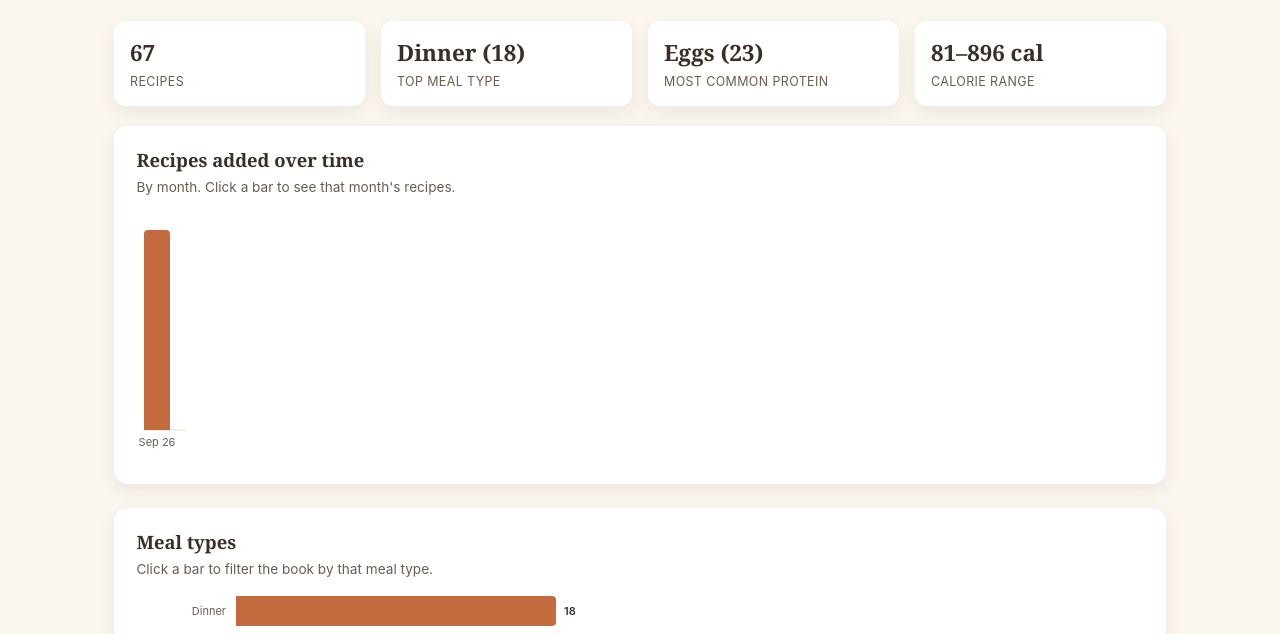
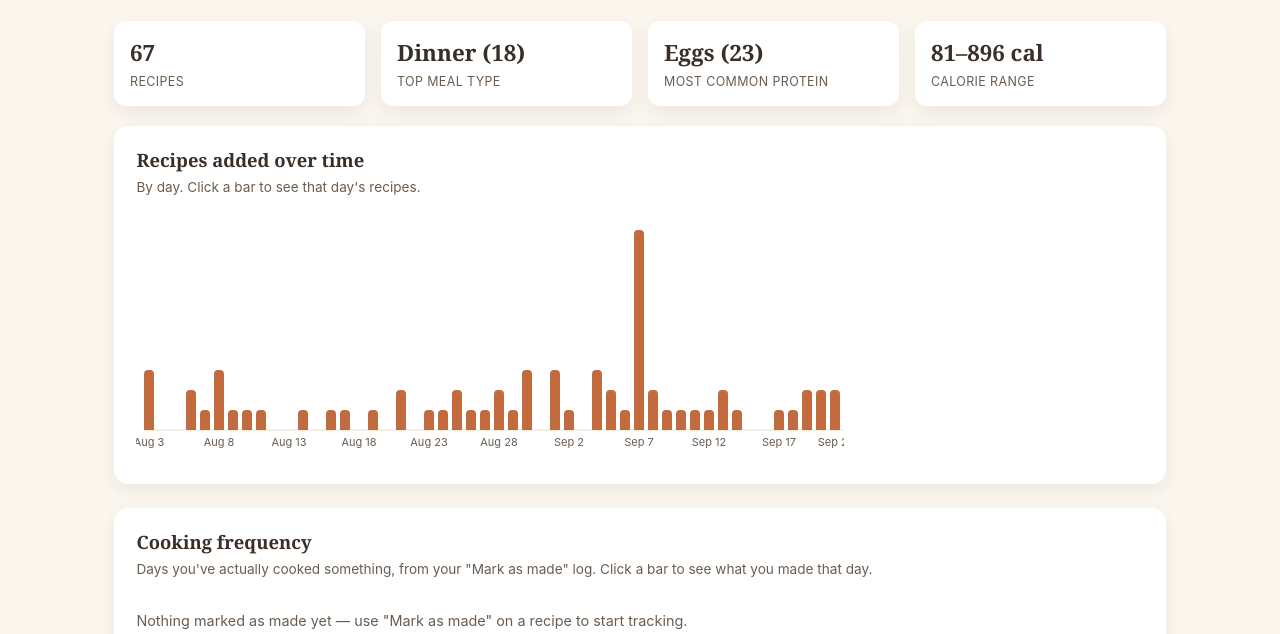
Before and after one commit to Gnomon7/recipe-rewriter, a browser extension: page docs/dashboard.html in a window 1280 px wide. Shown: the part 153-787 px from the top of the page. Drawn offline with Linux system fonts and the light colour scheme.

Commit message:
Publish daily charts, cooking frequency, and randomized demo dates to the live site
Co-Authored-By: Claude Sonnet 5 <noreply@anthropic.com>

```diff
--- a/docs/dashboard.html
+++ b/docs/dashboard.html
@@ -24,8 +24,14 @@
   <div id="charts" hidden>
     <section class="chart-panel">
       <h2>Recipes added over time</h2>
-      <p class="chart-subtitle">By month. Click a bar to see that month's recipes.</p>
+      <p class="chart-subtitle">By day. Click a bar to see that day's recipes.</p>
       <div id="time-chart" class="chart-svg-wrap"></div>
+    </section>
+
+    <section class="chart-panel">
+      <h2>Cooking frequency</h2>
+      <p class="chart-subtitle">Days you've actually cooked something, from your "Mark as made" log. Click a bar to see what you made that day.</p>
+      <div id="cooking-chart" class="chart-svg-wrap"></div>
     </section>
 
     <section class="chart-panel">
--- a/docs/dashboard.js
+++ b/docs/dashboard.js
@@ -92,55 +92,83 @@ function renderStatsRow(recipes) {
     .join('');
 }
 
-// --- Chart 1: recipes added over time (vertical bars, single series) ------
+// --- Day-bucketed bar chart (shared by "added over time" and "cooking
+// frequency" -- both are a single series of counts per calendar day, just
+// counting a different thing) ------------------------------------------
 
-function renderTimeChart(recipes) {
-  const wrap = document.getElementById('time-chart');
-  const months = recipesByMonth(recipes);
-  if (!months.length) {
-    wrap.innerHTML = '<p class="chart-empty">No dated recipes yet.</p>';
+function renderDayBarChart(elementId, days, { ariaLabel, emptyText, unitLabel, onActivate }) {
+  const wrap = document.getElementById(elementId);
+  if (!days.length) {
+    wrap.innerHTML = `<p class="chart-empty">${emptyText}</p>`;
     return;
   }
 
-  const barW = 26;
-  const gap = 16;
+  const dense = days.length > 40;
+  const barW = dense ? 10 : days.length > 20 ? 16 : 26;
+  const gap = dense ? 4 : days.length > 20 ? 8 : 16;
   const chartH = 200;
   const padTop = 16;
   const padBottom = 34;
   const padLeft = 8;
-  const width = padLeft + months.length * (barW + gap);
+  const width = padLeft + days.length * (barW + gap);
   const height = padTop + chartH + padBottom;
-  const max = Math.max(1, ...months.map((m) => m.count));
+  const max = Math.max(1, ...days.map((d) => d.count));
+  const labelEvery = Math.max(1, Math.ceil(days.length / 12)); // keep axis labels from colliding
 
-  const svg = svgEl('svg', { viewBox: `0 0 ${width} ${height}`, width, height, role: 'img', 'aria-label': 'Recipes added per month' });
+  const svg = svgEl('svg', { viewBox: `0 0 ${width} ${height}`, width, height, role: 'img', 'aria-label': ariaLabel });
   svg.appendChild(svgEl('line', {
     x1: padLeft, y1: padTop + chartH, x2: width, y2: padTop + chartH,
     stroke: 'var(--chart-grid)', 'stroke-width': 1,
   }));
 
-  months.forEach((m, i) => {
+  days.forEach((d, i) => {
     const x = padLeft + i * (barW + gap);
-    const h = m.count ? Math.max(4, (m.count / max) * chartH) : 0;
+    const h = d.count ? Math.max(4, (d.count / max) * chartH) : 0;
     const y = padTop + chartH - h;
 
     if (h > 0) {
       const bar = svgEl('path', { d: roundedTopRectPath(x, y, barW, h, 4), fill: 'var(--terracotta)' });
       wireMark(bar, {
-        tooltip: `${formatMonthLabel(m.month)} — ${m.count} recipe${m.count === 1 ? '' : 's'}`,
-        onActivate: () => navigateTo({ month: m.month }),
+        tooltip: `${formatDayLabel(d.date)} — ${d.count} ${unitLabel(d.count)}`,
+        onActivate: () => onActivate(d.date),
       });
       svg.appendChild(bar);
     }
 
-    const label = svgEl('text', {
-      x: x + barW / 2, y: padTop + chartH + 16, 'text-anchor': 'middle', class: 'chart-axis-label',
-    });
-    label.textContent = formatMonthLabel(m.month);
-    svg.appendChild(label);
+    if (i % labelEvery === 0 || i === days.length - 1) {
+      const label = svgEl('text', {
+        x: x + barW / 2, y: padTop + chartH + 16, 'text-anchor': 'middle', class: 'chart-axis-label',
+      });
+      label.textContent = formatDayLabel(d.date);
+      svg.appendChild(label);
+    }
   });
 
   wrap.innerHTML = '';
   wrap.appendChild(svg);
+}
+
+// --- Chart 1: recipes added over time ---------------------------------
+
+function renderTimeChart(recipes) {
+  renderDayBarChart('time-chart', recipesByDay(recipes), {
+    ariaLabel: 'Recipes added per day',
+    emptyText: 'No dated recipes yet.',
+    unitLabel: (n) => `recipe${n === 1 ? '' : 's'} added`,
+    onActivate: (date) => navigateTo({ date }),
+  });
+}
+
+// --- Chart 1b: cooking frequency, from "Mark as made" history ---------
+
+function renderCookingChart(recipes) {
+  const madeDates = recipes.flatMap((r) => getMadeDates(r));
+  renderDayBarChart('cooking-chart', datesToDayBuckets(madeDates), {
+    ariaLabel: 'Recipes cooked per day',
+    emptyText: 'Nothing marked as made yet — use "Mark as made" on a recipe to start tracking.',
+    unitLabel: (n) => `recipe${n === 1 ? '' : 's'} cooked`,
+    onActivate: (date) => navigateTo({ madeOn: date }),
+  });
 }
 
 // --- Chart 2: meal-type distribution (horizontal bars, single series) -----
@@ -316,6 +344,7 @@ async function loadDashboard() {
     charts.hidden = false;
     renderStatsRow(recipes);
     renderTimeChart(recipes);
+    renderCookingChart(recipes);
     renderMealTypeChart(recipes);
     renderProteinChart(recipes);
   } catch (err) {
--- a/docs/stats.js
+++ b/docs/stats.js
@@ -69,35 +69,44 @@ function computeStats(recipes) {
   };
 }
 
-// Recipes added per calendar month, chronological, zero-filled for any month
-// in range with no additions (so a bar chart shows real gaps, not a
-// misleadingly compressed timeline).
-function recipesByMonth(recipes) {
-  const withDates = recipes
-    .map((r) => r.createdAt)
-    .filter((d) => typeof d === 'string' && d.length >= 7)
-    .map((d) => d.slice(0, 7))
-    .sort();
-  if (!withDates.length) return [];
+// createdAt is stored as a UTC ISO timestamp, but recipe cards display it in
+// the viewer's local timezone (via toLocaleDateString) -- bucketing/filtering
+// must use that same local calendar day, or a recipe saved just after UTC
+// midnight would land in a different day's bar than the one its own card
+// shows.
+function localDateKey(iso) {
+  const d = new Date(iso);
+  return `${d.getFullYear()}-${String(d.getMonth() + 1).padStart(2, '0')}-${String(d.getDate()).padStart(2, '0')}`;
+}
+
+// Zero-fills a list of YYYY-MM-DD strings into one entry per calendar day
+// from the earliest to the latest, so a bar chart shows real gaps (and real
+// peaks) instead of a misleadingly compressed timeline. Shared by both the
+// "recipes added" and "cooking frequency" charts -- each just supplies a
+// different list of dates.
+function datesToDayBuckets(dateStrings) {
+  const valid = dateStrings.filter((d) => typeof d === 'string' && d.length >= 10).map((d) => d.slice(0, 10)).sort();
+  if (!valid.length) return [];
 
   const counts = new Map();
-  for (const month of withDates) counts.set(month, (counts.get(month) || 0) + 1);
+  for (const day of valid) counts.set(day, (counts.get(day) || 0) + 1);
 
-  const [startY, startM] = withDates[0].split('-').map(Number);
-  const [endY, endM] = withDates[withDates.length - 1].split('-').map(Number);
-  const months = [];
-  let y = startY;
-  let m = startM;
-  while (y < endY || (y === endY && m <= endM)) {
-    const key = `${y}-${String(m).padStart(2, '0')}`;
-    months.push({ month: key, count: counts.get(key) || 0 });
-    m += 1;
-    if (m > 12) { m = 1; y += 1; }
+  const start = new Date(`${valid[0]}T00:00:00`);
+  const end = new Date(`${valid[valid.length - 1]}T00:00:00`);
+  const days = [];
+  for (let d = start; d <= end; d.setDate(d.getDate() + 1)) {
+    const key = d.toISOString().slice(0, 10);
+    days.push({ date: key, count: counts.get(key) || 0 });
   }
-  return months;
+  return days;
 }
 
-function formatMonthLabel(monthKey) {
-  const [y, m] = monthKey.split('-').map(Number);
-  return new Date(y, m - 1, 1).toLocaleDateString(undefined, { month: 'short', year: '2-digit' });
+// Recipes added per calendar day (local time -- see localDateKey above).
+function recipesByDay(recipes) {
+  return datesToDayBuckets(recipes.map((r) => (r.createdAt ? localDateKey(r.createdAt) : null)).filter(Boolean));
 }
+
+function formatDayLabel(dateKey) {
+  const d = new Date(`${dateKey}T00:00:00`);
+  return d.toLocaleDateString(undefined, { month: 'short', day: 'numeric' });
+}
```
Also changed, not shown: docs/book.js (+29 -19 lines), docs/data/recipes.json.
